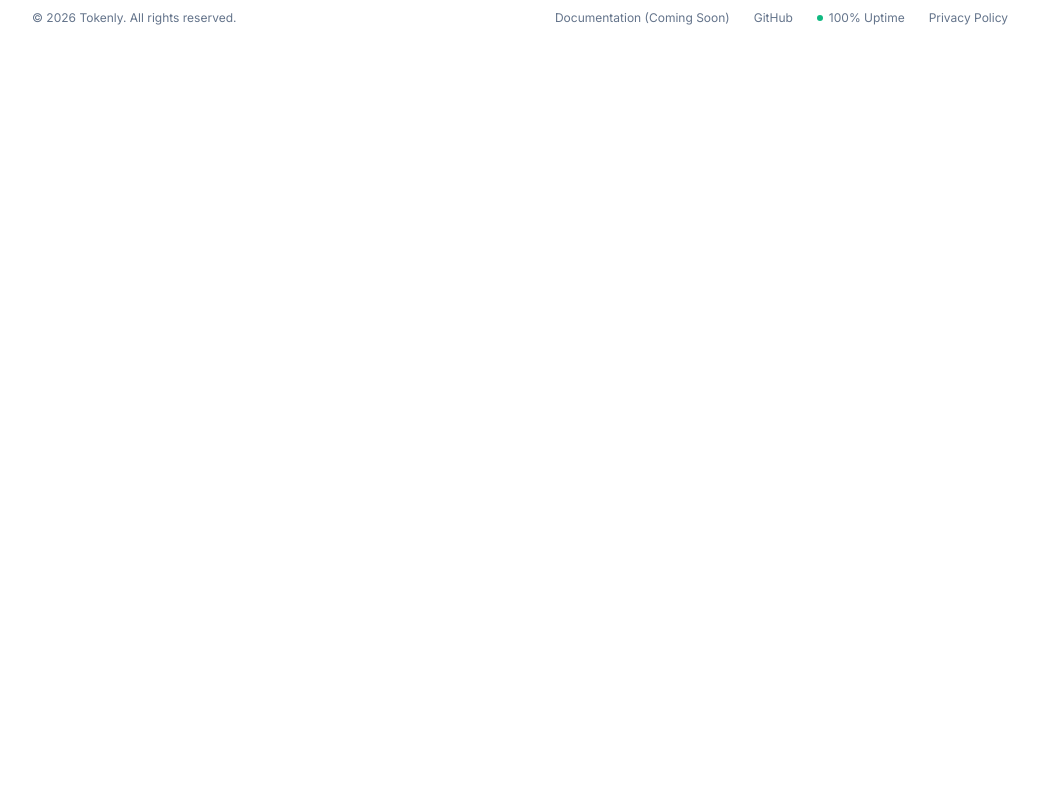
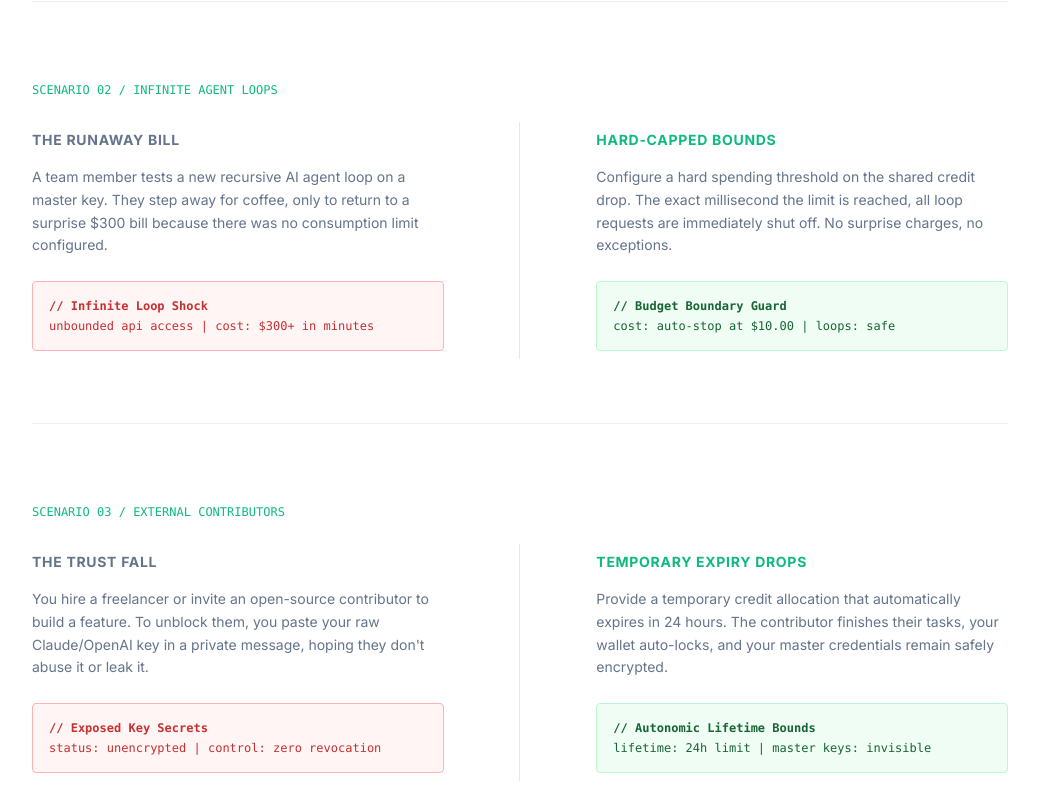
Before and after one commit to thenameisvicky/tokenly, a Next.js app: page / in a window 1280 px wide. Shown: the part 1400-2200 px from the top of the page, without its empty margins (120-1159 px from the left). Before the commit the page ends 1474 px from the top, so only its background shows below. Built offline with nearby package versions, Linux system fonts and the light colour scheme.

Commit message:
Add more user scenarios under The Bootstrapped Squad Reality

```diff
--- a/src/app/page.tsx
+++ b/src/app/page.tsx
@@ -82,17 +82,20 @@ export default function Home() {
         </section>
 
 
-        {/* SECTION 2: THE 2 AM SCENARIO */}
+        {/* SECTION 2: THE 2 AM SCENARIOS */}
         <section id="scenario" className="py-20 border-b border-[#E2E8F0] scroll-mt-6">
-          <div className="text-center mb-16">
+          <div className="text-center mb-20">
             <span className="text-xs font-semibold uppercase tracking-widest text-[#10B981]">Why We Exist</span>
             <h2 className="text-2xl sm:text-3xl font-bold tracking-tight text-[#0F172A] mt-2">
               The Bootstrapped Squad Reality.
             </h2>
           </div>
 
+          <div className="space-y-20">
+            {/* Scenario 1: Key Sharing / Ban Risk */}
+            <div className="border-b border-[#E2E8F0]/60 pb-16">
+              <span className="text-xs font-mono text-[#10B981] uppercase block mb-6">Scenario 01 / Key Sharing</span>
               <div className="grid grid-cols-1 md:grid-cols-11 gap-8 md:gap-0 items-stretch">
-            {/* The Ban-Prone Hack */}
                 <div className="md:col-span-5 flex flex-col justify-between pr-0 md:pr-8 py-2">
                   <div>
                     <h3 className="text-sm font-bold uppercase tracking-wider text-[#64748B] mb-4">The Ban-Prone Hack</h3>
@@ -106,13 +109,11 @@ export default function Home() {
                   </div>
                 </div>
 
-            {/* Separator Line */}
                 <div className="hidden md:flex md:col-span-1 justify-center items-center">
                   <div className="w-[1px] h-full bg-[#E2E8F0]" />
                 </div>
                 <div className="block md:hidden my-6 border-t border-[#E2E8F0]" />
 
-            {/* The Tokenly Way */}
                 <div className="md:col-span-5 flex flex-col justify-between pl-0 md:pl-8 py-2">
                   <div>
                     <h3 className="text-sm font-bold uppercase tracking-wider text-[#10B981] mb-4">The $10 Kill-Switch</h3>
@@ -123,6 +124,82 @@ export default function Home() {
                   <div className="p-4 bg-[#F0FDF4] border border-[#BBF7D0] rounded font-mono text-xs text-[#166534] flex flex-col gap-1">
                     <span className="block font-bold">// Safe Scoped Allowance</span>
                     <span>credentials: protected | budget: capped at $10</span>
+                  </div>
+                </div>
+              </div>
+            </div>
+
+            {/* Scenario 2: Infinite Loop Bills */}
+            <div className="border-b border-[#E2E8F0]/60 pb-16">
+              <span className="text-xs font-mono text-[#10B981] uppercase block mb-6">Scenario 02 / Infinite Agent Loops</span>
+              <div className="grid grid-cols-1 md:grid-cols-11 gap-8 md:gap-0 items-stretch">
+                <div className="md:col-span-5 flex flex-col justify-between pr-0 md:pr-8 py-2">
+                  <div>
+                    <h3 className="text-sm font-bold uppercase tracking-wider text-[#64748B] mb-4">The Runaway Bill</h3>
+                    <p className="text-sm text-[#64748B] leading-relaxed mb-6">
+                      A team member tests a new recursive AI agent loop on a master key. They step away for coffee, only to return to a surprise $300 bill because there was no consumption limit configured.
+                    </p>
+                  </div>
+                  <div className="p-4 bg-[#FFF5F5] border border-[#FEB2B2] rounded font-mono text-xs text-[#C53030]">
+                    <span className="block font-bold mb-1">// Infinite Loop Shock</span>
+                    <span>unbounded api access | cost: $300+ in minutes</span>
+                  </div>
+                </div>
+
+                <div className="hidden md:flex md:col-span-1 justify-center items-center">
+                  <div className="w-[1px] h-full bg-[#E2E8F0]" />
+                </div>
+                <div className="block md:hidden my-6 border-t border-[#E2E8F0]" />
+
+                <div className="md:col-span-5 flex flex-col justify-between pl-0 md:pl-8 py-2">
+                  <div>
+                    <h3 className="text-sm font-bold uppercase tracking-wider text-[#10B981] mb-4">Hard-Capped Bounds</h3>
+                    <p className="text-sm text-[#64748B] leading-relaxed mb-6">
+                      Configure a hard spending threshold on the shared credit drop. The exact millisecond the limit is reached, all loop requests are immediately shut off. No surprise charges, no exceptions.
+                    </p>
+                  </div>
+                  <div className="p-4 bg-[#F0FDF4] border border-[#BBF7D0] rounded font-mono text-xs text-[#166534] flex flex-col gap-1">
+                    <span className="block font-bold">// Budget Boundary Guard</span>
+                    <span>cost: auto-stop at $10.00 | loops: safe</span>
+                  </div>
+                </div>
+              </div>
+            </div>
+
+            {/* Scenario 3: External Contributors */}
+            <div className="pb-4">
+              <span className="text-xs font-mono text-[#10B981] uppercase block mb-6">Scenario 03 / External Contributors</span>
+              <div className="grid grid-cols-1 md:grid-cols-11 gap-8 md:gap-0 items-stretch">
+                <div className="md:col-span-5 flex flex-col justify-between pr-0 md:pr-8 py-2">
+                  <div>
+                    <h3 className="text-sm font-bold uppercase tracking-wider text-[#64748B] mb-4">The Trust Fall</h3>
+                    <p className="text-sm text-[#64748B] leading-relaxed mb-6">
+                      You hire a freelancer or invite an open-source contributor to build a feature. To unblock them, you paste your raw Claude/OpenAI key in a private message, hoping they don't abuse it or leak it.
+                    </p>
+                  </div>
+                  <div className="p-4 bg-[#FFF5F5] border border-[#FEB2B2] rounded font-mono text-xs text-[#C53030]">
+                    <span className="block font-bold mb-1">// Exposed Key Secrets</span>
+                    <span>status: unencrypted | control: zero revocation</span>
+                  </div>
+                </div>
+
+                <div className="hidden md:flex md:col-span-1 justify-center items-center">
+                  <div className="w-[1px] h-full bg-[#E2E8F0]" />
+                </div>
+                <div className="block md:hidden my-6 border-t border-[#E2E8F0]" />
+
+                <div className="md:col-span-5 flex flex-col justify-between pl-0 md:pl-8 py-2">
+                  <div>
+                    <h3 className="text-sm font-bold uppercase tracking-wider text-[#10B981] mb-4">Temporary Expiry Drops</h3>
+                    <p className="text-sm text-[#64748B] leading-relaxed mb-6">
+                      Provide a temporary credit allocation that automatically expires in 24 hours. The contributor finishes their tasks, your wallet auto-locks, and your master credentials remain safely encrypted.
+                    </p>
+                  </div>
+                  <div className="p-4 bg-[#F0FDF4] border border-[#BBF7D0] rounded font-mono text-xs text-[#166534] flex flex-col gap-1">
+                    <span className="block font-bold">// Autonomic Lifetime Bounds</span>
+                    <span>lifetime: 24h limit | master keys: invisible</span>
+                  </div>
+                </div>
               </div>
             </div>
           </div>
```
Lines whose indentation alone changed are shown as unchanged.
